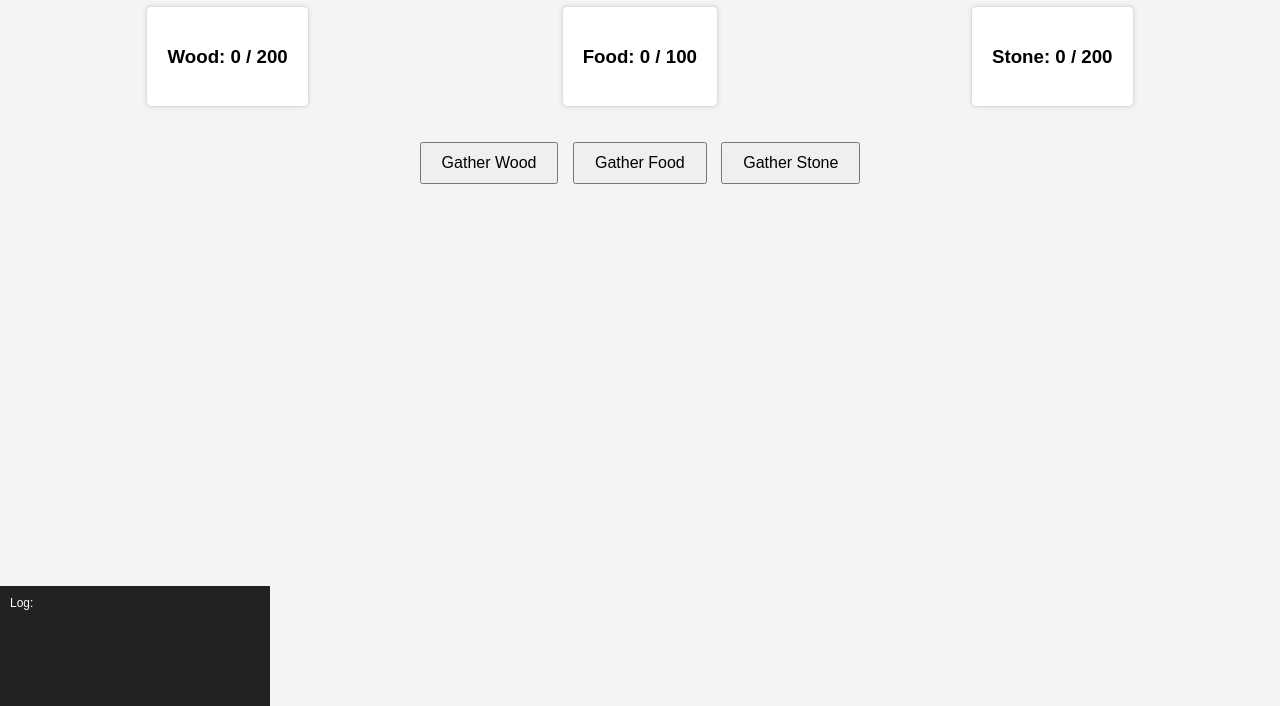
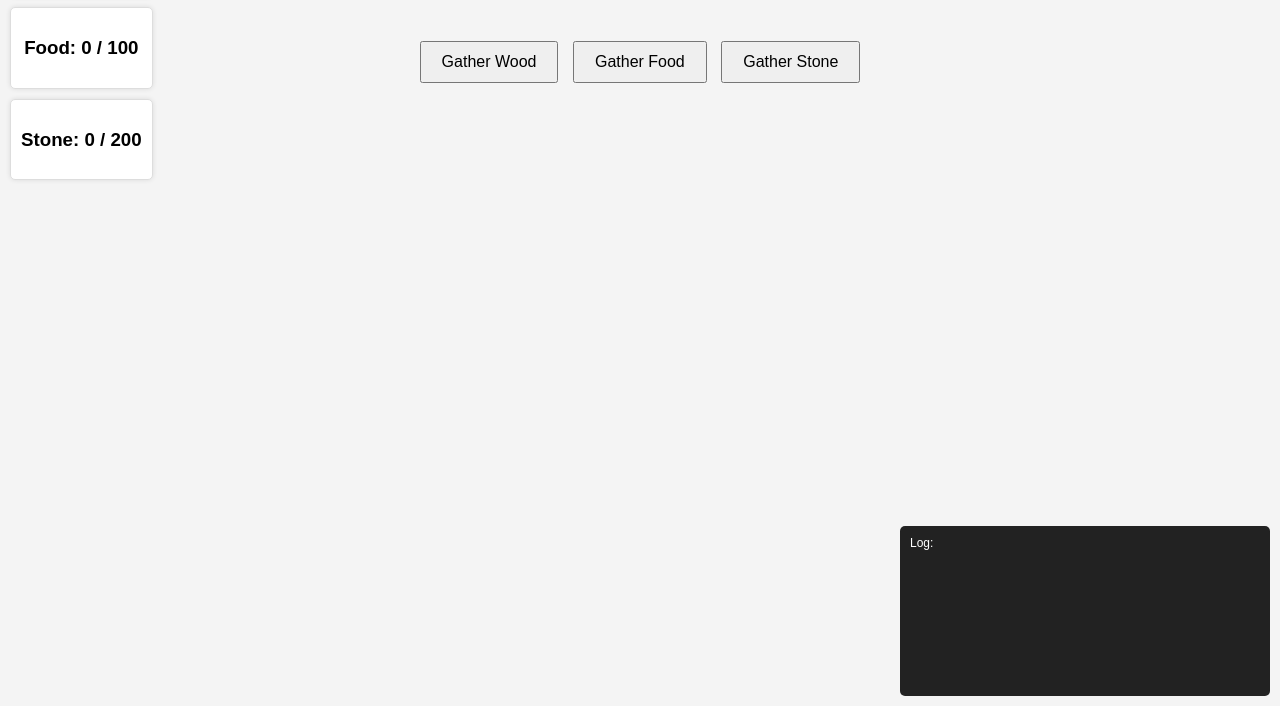
Before and after one commit to Alexander414/Game, a plain HTML site: page index.html in a window 1280 px wide. Shown: the part 94-800 px from the top of the page. Drawn offline with Linux system fonts and the light colour scheme.

Commit message:
Update style.css

```diff
--- a/style.css
+++ b/style.css
@@ -13,15 +13,18 @@ h1 {
 }
 
 .resource-container {
+    position: fixed;
+    top: 10px;
+    left: 10px;
     display: flex;
-    justify-content: space-around;
-    margin: 20px;
+    flex-direction: column;
+    gap: 10px;
 }
 
 .resource {
     background: #fff;
     border: 1px solid #ddd;
-    padding: 20px;
+    padding: 10px;
     text-align: center;
     border-radius: 5px;
     box-shadow: 0 0 5px rgba(0,0,0,0.1);
@@ -29,7 +32,7 @@ h1 {
 
 .buttons-container {
     text-align: center;
-    margin: 10px;
+    margin-top: 50px;
 }
 
 button {
@@ -39,17 +42,23 @@ button {
     cursor: pointer;
 }
 
+button:disabled {
+    background-color: #ccc;
+    cursor: not-allowed;
+}
+
 #log {
     position: fixed;
-    bottom: 0;
-    left: 0;
+    bottom: 10px;
+    right: 10px;
     background: #222;
     color: #fff;
     padding: 10px;
-    width: 250px;
-    height: 100px;
+    width: 350px;
+    height: 150px;
     overflow-y: auto;
     font-size: 12px;
+    border-radius: 5px;
 }
 
 #buildings-container {
@@ -61,3 +70,7 @@ button {
     display: none;
     margin-top: 10px;
 }
+
+.build-button {
+    position: relative;
+}
```
